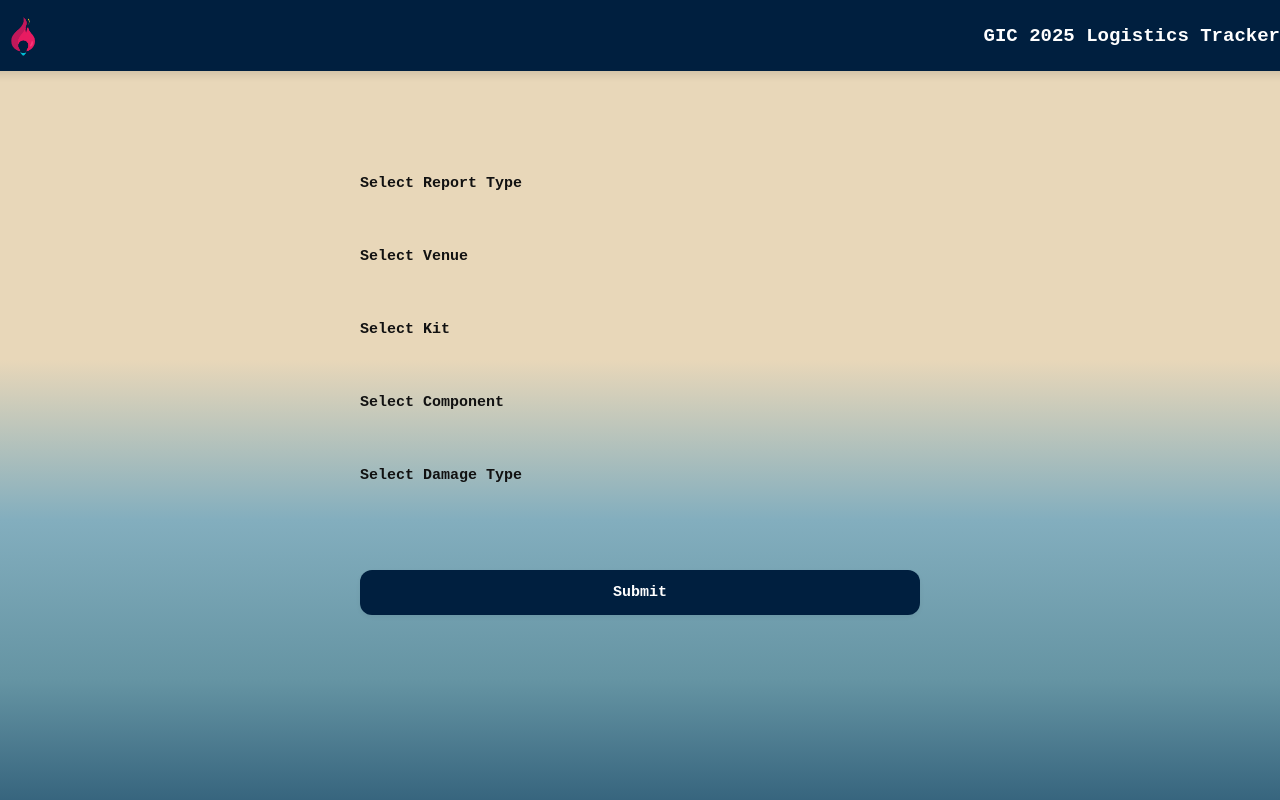
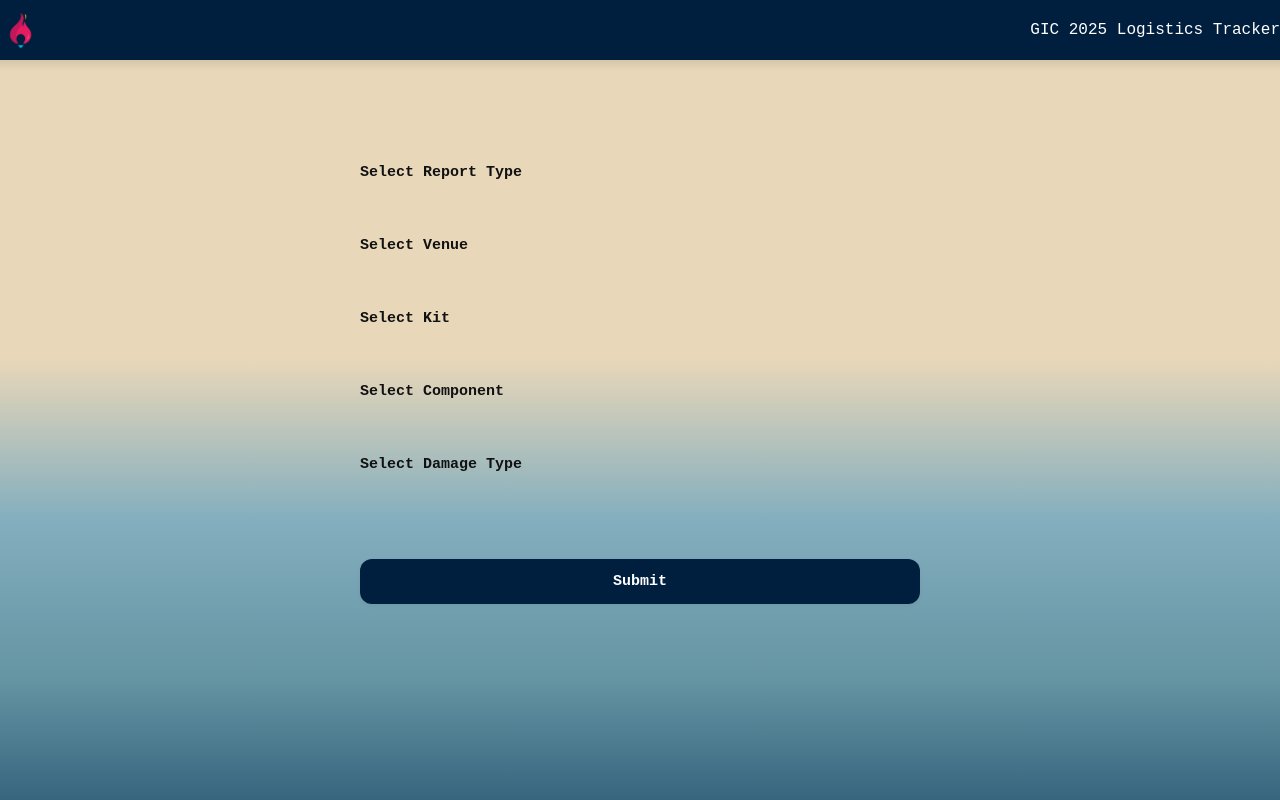
Before and after one commit to BBD-gic/GIC-2025-Logistics-Tracker, a website: page public/index.html in a window 1280 px wide. Shown: the top 800 px of the page. Drawn offline with Linux system fonts and the light colour scheme; no server answers.

Commit message:
Update style.css

```diff
--- a/public/style.css
+++ b/public/style.css
@@ -32,26 +32,27 @@ header {
   background: var(--header-dark);
   color: white;
   display: flex;
+  justify-content: space-between;
   align-items: center;
-  justify-content: space-between;
-  padding: 12px 24px; /* Balanced spacing */
+  padding: 10px 40px;
   font-family: 'Cascadia Code', monospace;
   box-shadow: 0 4px 8px rgba(0, 0, 0, 0.1);
   z-index: 10;
 }
 
 header img {
-  width: 45px;
-  height: 45px;
+  width: 40px;
+  height: 40px;
   object-fit: contain;
 }
 
 header h1 {
-  font-size: 19px;
-  font-weight: 600;
-  flex: 1;
-  text-align: right;
+  font-size: 16px;
+  font-weight: 500;
+  margin: 0;
+  white-space: nowrap;
 }
+
 
 main {
   width: 100%;
```
